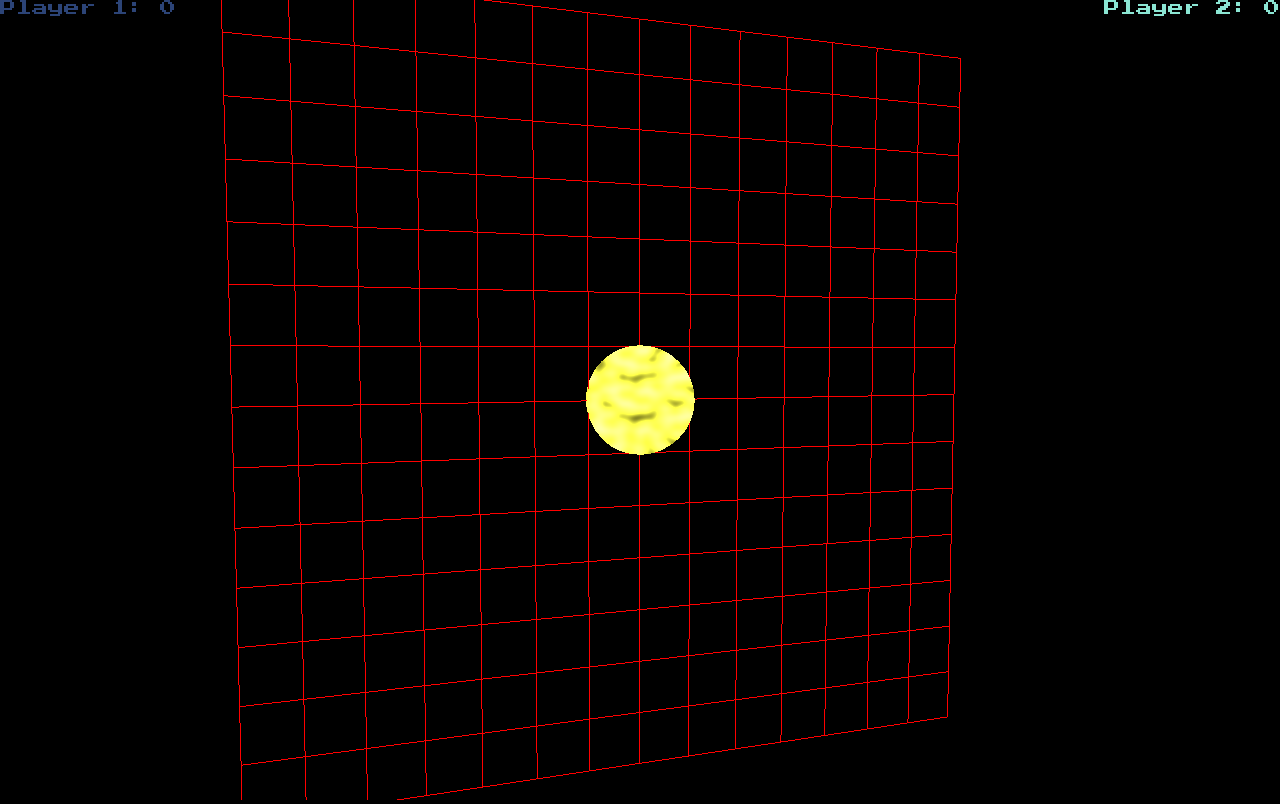
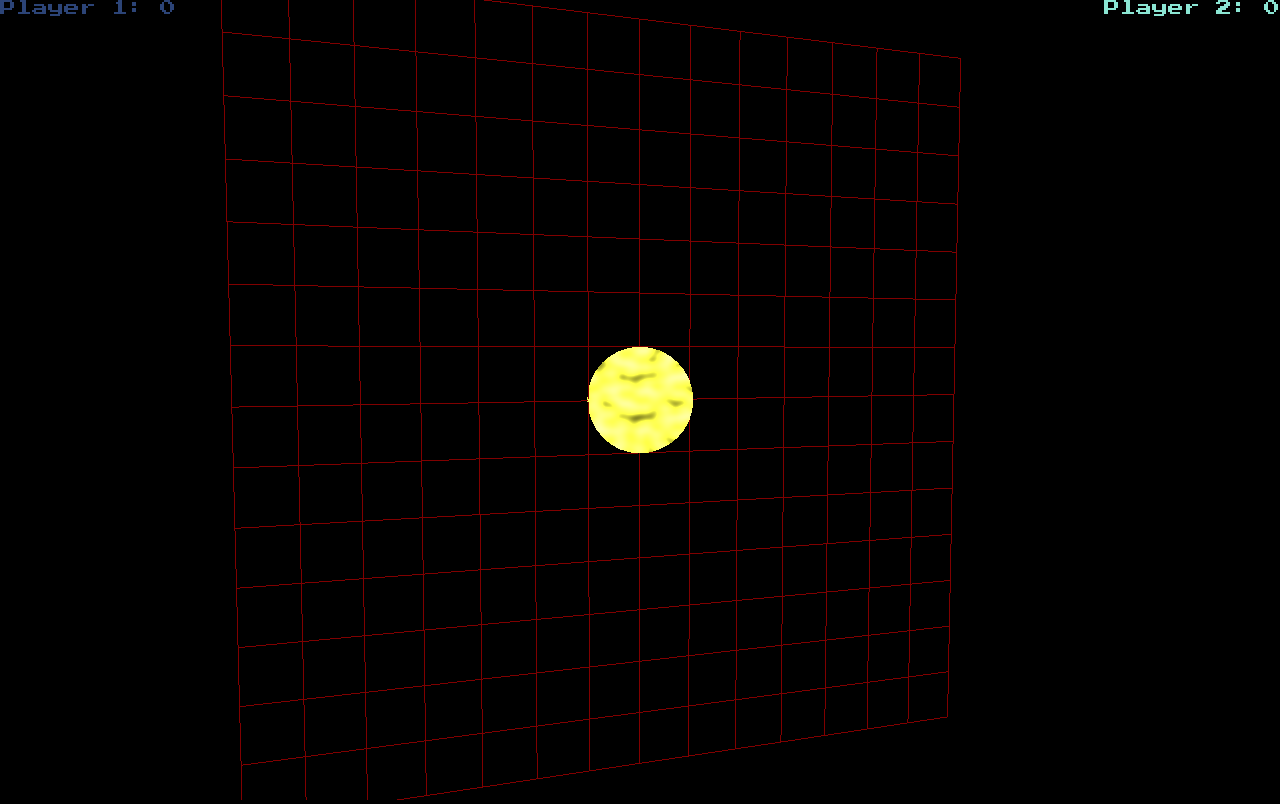
Before and after one commit to Digitoxin/three.js-SWC, a plain HTML site: page index.html in a window 1280 px wide. Both pictures are taken after a click on the button "Start Game". Drawn offline with Linux system fonts and the light colour scheme.

Commit message:
preliminary work on terrain shader

```diff
--- a/index.html
+++ b/index.html
@@ -40,6 +40,7 @@
 
     <script src="BasicShader.js"></script>
     <script src="sunshader.js"></script>
+    <script src="terrainshader.js"></script>
     <script src="shader.js"></script>
 
     <script src="utils.js"></script>
--- a/main.js
+++ b/main.js
@@ -9,6 +9,8 @@ var HEIGHT = window.innerHeight/sFactor;
 var updatesPerSecond = 1.0 / 60.0;
 
 var statsOn = false;
+
+var plane;
 
 //var WIDTH = 512;
 //var HEIGHT = 240;
@@ -32,11 +34,16 @@ var ship, ship2, sun;
 
 var psys;
 
-var gridMaterial = new THREE.MeshBasicMaterial({color: 0xff0000, wireframe: true});
+var gridMaterial = new THREE.ShaderMaterial( THREE.TerrainShader );
+gridMaterial.wireframe = true;
 function MakeGrid(planeW, planeH, numW, numH){
-    var plane = new THREE.Mesh(
+    plane = new THREE.Mesh(
             new THREE.PlaneGeometry(planeW*numW, planeH*numH, planeW, planeH),
             gridMaterial );
+
+    plane.position.set(0,0,0);
+
+    plane.material.side = THREE.DoubleSide;
 
     scene.add(plane);
 }
@@ -305,7 +312,7 @@ function animate(){
 
     sunShader.uniforms.time.value = curTime;
 
-    sunShader.uniforms.amplitude.value = Math.sin(curTime*10);
+    gridMaterial.uniforms.time.value = Math.sin(curTime);
 
     if (shaderEnabled){
         effect.uniforms.time.value = curTime;
--- /dev/null
+++ b/terrainshader.js
@@ -0,0 +1,39 @@
+THREE.TerrainShader = {
+
+	uniforms: {
+        time: { type: "f", value: 1.0 },
+        amplitude: { type: 'f', value: 1.0 },
+    },
+
+
+	vertexShader: [
+
+        "uniform float amplitude;",
+        "varying vec3 vNormal;",
+        "uniform float time;",
+
+		"void main() {",
+
+            "vNormal = normal;",
+
+            "//vec3 newPosition = vec3( position.x, position.y, -abs(normal.z*(position.x * position.y)) );",
+
+            "gl_Position = projectionMatrix * modelViewMatrix * vec4( position, 1.0 );",
+
+		"}"
+
+	].join("\n"),
+
+	fragmentShader: [
+
+        "uniform float time;",
+        "uniform vec2 resolution;",
+        "varying vec3 vNormal;",
+
+		"void main() {",
+            "gl_FragColor = vec4(0.5, 0.0, 0.0, 1.0);",
+		"}"
+
+	].join("\n")
+
+};
```
